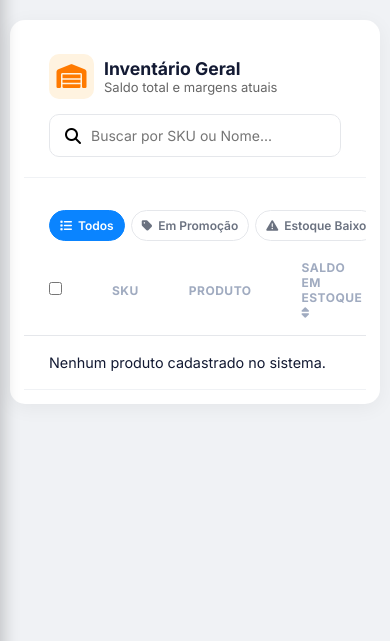
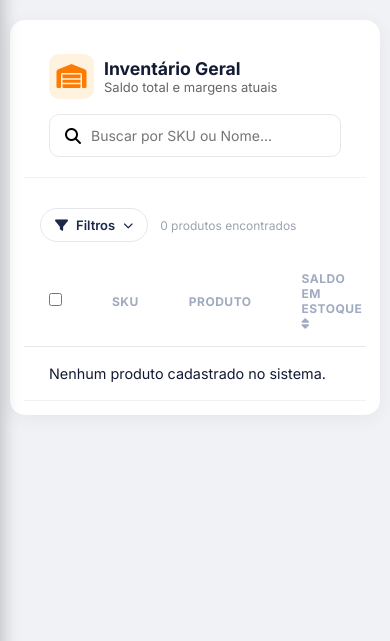
Before and after one commit to AugustoFrank/Gerenciador-de-Vendas, a Django app: page /admin/estoque/ in a window 390 px wide. Shown: the part 100-741 px from the top of the page. Run offline with Django 5.2, Linux system fonts and the light colour scheme; a user stored in the database is signed in; tables that the repository leaves empty hold one stand-in row (values such as "Sample post"); some web fonts are replaced.

Commit message:
fix: corrige modal de edicao e implementa responsividade na tela de Estoque
- Remove div extra que quebrava o layout do modal #modalEditar
- Consolida blocos @media duplicados/conflitantes em cascata unica
- Corrige bug do texto dos filtros que nunca escondia (important conflitante)
- Corrige min-width da tabela que ignorava breakpoint menor
- Adiciona colapso de texto nos botoes Adicionar Produto e Excluir em 878px
- Adiciona colapso do botao Editar da tabela e ativa icone de lapis
- Implementa dropdown mobile para filtros rapidos abaixo de 960px

```diff
--- a/loja/static/css/layouts/admin/estoque-admin/estoque-admin.css
+++ b/loja/static/css/layouts/admin/estoque-admin/estoque-admin.css
@@ -1005,9 +983,49 @@
     max-width: 580px;
 }
 
-/* ==========================================
-   RESPONSIVIDADE
-   ========================================== */
+.table-responsive {
+    overflow-x: auto;
+}
+
+.table-responsive table {
+    min-width: 700px;
+}
+
+.inventario-header {
+    display: flex;
+    justify-content: space-between;
+    align-items: center;
+    flex-wrap: wrap;
+    gap: 15px;
+    margin-bottom: 20px;
+}
+
+.inventario-info-left {
+    display: flex;
+    align-items: center;
+    gap: 10px;
+}
+
+.icon-warehouse-orange {
+    background: #FFF3E0;
+    color: #FF7A00;
+    padding: 10px;
+    border-radius: 10px;
+    flex-shrink: 0;
+}
+
+/* ── Botão Editar (tabela) — ícone + texto colapsável ───────── */
+.btn-edit-table {
+    display: inline-flex;
+    align-items: center;
+    gap: 6px;
+    white-space: nowrap;
+}
+
+/* ============================================================
+   BREAKPOINTS — cascata decrescente (padrão Relatórios)
+   ============================================================ */
+
 @media (max-width: 1139px) {
     .btn-menu-mobile {
         display: block !important;
@@ -1089,68 +1122,18 @@
         font-size: 13px;
     }
 
-    .btn-filtro-rapido span {
-        display: none;
-    }
-
-    .btn-filtro-rapido {
-        padding: 7px 10px;
-    }
-}
-
-@media (max-width: 480px) {
-    .dashboard-content {
-        margin: 12px 12px 0 12px;
-    }
-
-    .header-info h1 {
-        font-size: 1.1rem;
-    }
-
-    .table-responsive {
-        overflow-x: auto;
-    }
-
-    .table-responsive table {
-        min-width: 600px;
-    }
-
-    .inventario-container {
-        padding: 14px;
-    }
-
-    .filtros-rapidos {
-        flex-wrap: wrap;
-    }
-}
-
-@media (max-width: 400px) {
-    .header-info h1 {
-        font-size: 1rem;
-    }
-
-    .dashboard-content {
-        margin: 10px 10px 0 10px;
-    }
-}
-
-.table-responsive {
-    overflow-x: auto;
-}
-
-.table-responsive table {
-    min-width: 700px;
-}
-
-@media (max-width: 635px) {
     .filtros-rapidos {
         overflow-x: auto;
         flex-wrap: nowrap;
         padding-bottom: 4px;
     }
 
+    .btn-filtro-rapido {
+        padding: 7px 10px;
+    }
+
     .btn-filtro-rapido span {
-        display: inline !important;
+        display: none;
     }
 
     .badge-count-tipos,
@@ -1167,26 +1150,48 @@
         font-size: 11px;
         padding: 4px 10px;
     }
+
+    .btn-edit-table .btn-edit-text {
+        display: none;
+    }
 }
 
 @media (max-width: 480px) {
+    .dashboard-content {
+        margin: 12px 12px 0 12px;
+    }
+
+    .header-info h1 {
+        font-size: 1.1rem;
+    }
+
+    .table-responsive table {
+        min-width: 600px;
+    }
+
+    .inventario-container {
+        padding: 14px;
+    }
+
+    .filtros-rapidos {
+        flex-wrap: wrap;
+    }
+
     .inventario-info-right {
         flex-shrink: 0;
+        width: 100%;
     }
 
-    .badge-count-tipos {
-        font-size: 10px;
-        padding: 4px 8px;
-        white-space: nowrap;
+    .inventario-header {
+        flex-direction: column;
+        align-items: flex-start;
     }
 
     .search-box {
         flex: 1;
         min-width: 0;
     }
-}
 
-@media (max-width: 480px) {
     .badge-count-tipos {
         font-size: 9px !important;
         padding: 3px 6px !important;
@@ -1197,46 +1202,112 @@
     }
 }
 
-.inventario-header {
-    display: flex;
-    justify-content: space-between;
-    align-items: center;
-    flex-wrap: wrap;
-    gap: 15px;
-    margin-bottom: 20px;
+@media (max-width: 400px) {
+    .header-info h1 {
+        font-size: 1rem;
+    }
+
+    .dashboard-content {
+        margin: 10px 10px 0 10px;
+    }
 }
 
-.inventario-info-left {
+/* ============================================================
+   DROPDOWN DE FILTROS — MOBILE
+   ============================================================ */
+.filtros-rapidos-container {
+    position: relative;
     display: flex;
     align-items: center;
-    gap: 10px;
+    gap: 8px;
+    padding: 12px 25px 16px 25px;
 }
 
-.icon-warehouse-orange {
-    background: #FFF3E0;
-    color: #FF7A00;
-    padding: 10px;
-    border-radius: 10px;
-    flex-shrink: 0;
+.btn-filtros-mobile {
+    display: none;
+    align-items: center;
+    gap: 8px;
+    padding: 8px 14px;
+    border: 1px solid #e5e7eb;
+    border-radius: 20px;
+    background: #fff;
+    color: #1E294A;
+    font-size: 13px;
+    font-weight: 600;
+    cursor: pointer;
+    transition: all 0.2s;
 }
 
-@media (max-width: 480px) {
-    .inventario-header {
-        flex-direction: column;
-        align-items: flex-start;
+.btn-filtros-mobile:hover {
+    border-color: #0A84FF;
+    color: #0A84FF;
+}
+
+.btn-filtros-mobile-chevron {
+    font-size: 10px;
+    transition: transform 0.2s ease;
+}
+
+.btn-filtros-mobile.aberto .btn-filtros-mobile-chevron {
+    transform: rotate(180deg);
+}
+
+.dark-mode .btn-filtros-mobile {
+    background: #1e293b;
+    border-color: #334155;
+    color: #E2E8F0;
+}
+
+.dark-mode .btn-filtros-mobile:hover {
+    border-color: #0A84FF;
+    color: #0A84FF;
+}
+
+@media (max-width: 960px) {
+    .filtros-rapidos-container {
+        padding: 10px 16px 14px 16px;
+        flex-wrap: wrap;
     }
 
-    .inventario-info-right {
-        width: 100%;
+    .btn-filtros-mobile {
+        display: flex;
     }
 
-    .search-box {
-        flex: 1;
+    .filtros-rapidos {
+        display: none;
+        position: absolute;
+        top: 100%;
+        left: 16px;
+        right: 16px;
+        flex-direction: column;
+        flex-wrap: nowrap;
+        gap: 6px;
+        background: #fff;
+        border: 1px solid #e5e7eb;
+        border-radius: 12px;
+        padding: 10px;
+        margin-top: 6px;
+        box-shadow: 0 8px 20px rgba(0, 0, 0, 0.12);
+        z-index: 50;
+        overflow-x: visible;
     }
 
-    .badge-count-tipos {
-        font-size: 11px !important;
-        padding: 4px 10px !important;
-        white-space: nowrap !important;
+    .filtros-rapidos.aberto {
+        display: flex;
+    }
+
+    .filtros-rapidos .btn-filtro-rapido {
+        width: 100%;
+        justify-content: flex-start;
+        padding: 10px 14px;
+    }
+
+    .filtros-rapidos .btn-filtro-rapido span {
+        display: inline;
+    }
+
+    .dark-mode .filtros-rapidos {
+        background: #1e293b;
+        border-color: #334155;
     }
 }
--- a/loja/static/js/scripts/admin/estoque/estoque-admin.js
+++ b/loja/static/js/scripts/admin/estoque/estoque-admin.js
@@ -154,10 +154,6 @@
     if (chkPromo) chkPromo.checked = promocao;
 
     setTimeout(calcularPreviewEditar, 100);
-    const bodyEditar = document.getElementById("preview-body-editar");
-    const chevronEditar = document.getElementById("preview-chevron-editar");
-    if (bodyEditar) { bodyEditar.style.display = "block"; }
-    if (chevronEditar) { chevronEditar.style.transform = "rotate(180deg)"; }
 
     modal.classList.remove('hidden');
     modal.style.display = 'flex';
@@ -420,3 +416,48 @@
     body.style.display = aberto ? 'none' : 'block';
     if (chevron) chevron.style.transform = aberto ? 'rotate(0deg)' : 'rotate(180deg)';
 });
+
+/* ============================================================
+   DROPDOWN DE FILTROS — MOBILE
+   ============================================================ */
+(function () {
+    const btnFiltrosMobile = document.getElementById('btn-filtros-mobile');
+    const menuFiltros      = document.getElementById('filtros-rapidos-menu');
+
+    if (!btnFiltrosMobile || !menuFiltros) return;
+
+    function abrirMenu() {
+        menuFiltros.classList.add('aberto');
+        btnFiltrosMobile.classList.add('aberto');
+    }
+
+    function fecharMenu() {
+        menuFiltros.classList.remove('aberto');
+        btnFiltrosMobile.classList.remove('aberto');
+    }
+
+    function toggleMenu() {
+        const estaAberto = menuFiltros.classList.contains('aberto');
+        if (estaAberto) {
+            fecharMenu();
+        } else {
+            abrirMenu();
+        }
+    }
+
+    btnFiltrosMobile.addEventListener('click', function (event) {
+        event.stopPropagation();
+        toggleMenu();
+    });
+
+    menuFiltros.querySelectorAll('.btn-filtro-rapido').forEach(function (btn) {
+        btn.addEventListener('click', fecharMenu);
+    });
+
+    document.addEventListener('click', function (event) {
+        const cliqueDentro = menuFiltros.contains(event.target) || btnFiltrosMobile.contains(event.target);
+        if (!cliqueDentro) {
+            fecharMenu();
+        }
+    });
+})();
--- a/loja/templates/loja/admin/estoque.html
+++ b/loja/templates/loja/admin/estoque.html
@@ -105,7 +105,12 @@
                 </div>
             </div>
 
-                    <div class="filtros-rapidos">
+                    <div class="filtros-rapidos-container">
+                        <button type="button" class="btn-filtros-mobile" id="btn-filtros-mobile">
+                            <i class="fas fa-filter"></i> Filtros
+                            <i class="fas fa-chevron-down btn-filtros-mobile-chevron"></i>
+                        </button>
+                        <div class="filtros-rapidos" id="filtros-rapidos-menu">
                             <button class="btn-filtro-rapido ativo" id="filtro-todos">
                                 <i class="fas fa-list"></i> Todos
                             </button>
@@ -121,6 +126,7 @@
                             <button class="btn-filtro-rapido" id="filtro-excluidos">
                                 <i class="fas fa-trash"></i> Excluídos
                             </button>
+                        </div>
                         <span class="filtro-contagem" id="filtro-contagem"></span>
                     </div>
 
@@ -168,7 +174,7 @@
                                     </td>
                                     <td>
                                         <button class="btn-edit-table" title="Editar Produto">
-                                            <!-- <i class="fas fa-pen"></i> -->
+                                            <i class="fas fa-pen"></i>
                                             <span class="btn-edit-text">Editar</span>
                                         </button>
                                     </td>
@@ -406,7 +412,6 @@
                         </div>
                         </div>
                     </div>
-                    </div>
                     <div class="modal-footer-estoque">
                         <button type="button" id="btn-cancelar-editar" class="btn-cancelar">CANCELAR</button>
                         <button type="submit" class="btn-confirmar">SALVAR ALTERAÇÕES</button>
```
Also changed, not shown: other parts of loja/static/css/layouts/admin/estoque-admin/estoque-admin.css (+22 -29 lines), 2 other files. Lines whose indentation alone changed are shown as unchanged.
